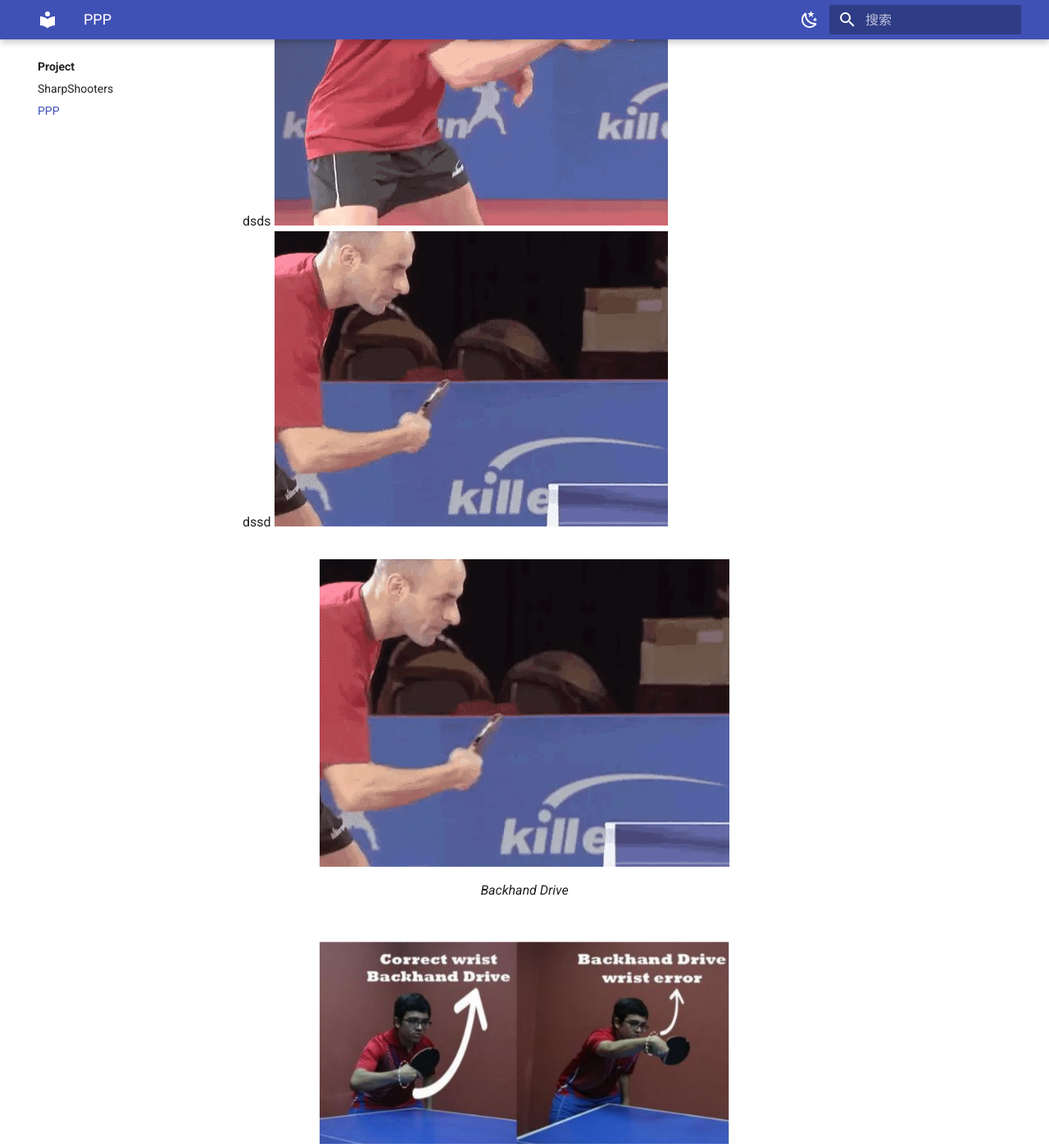
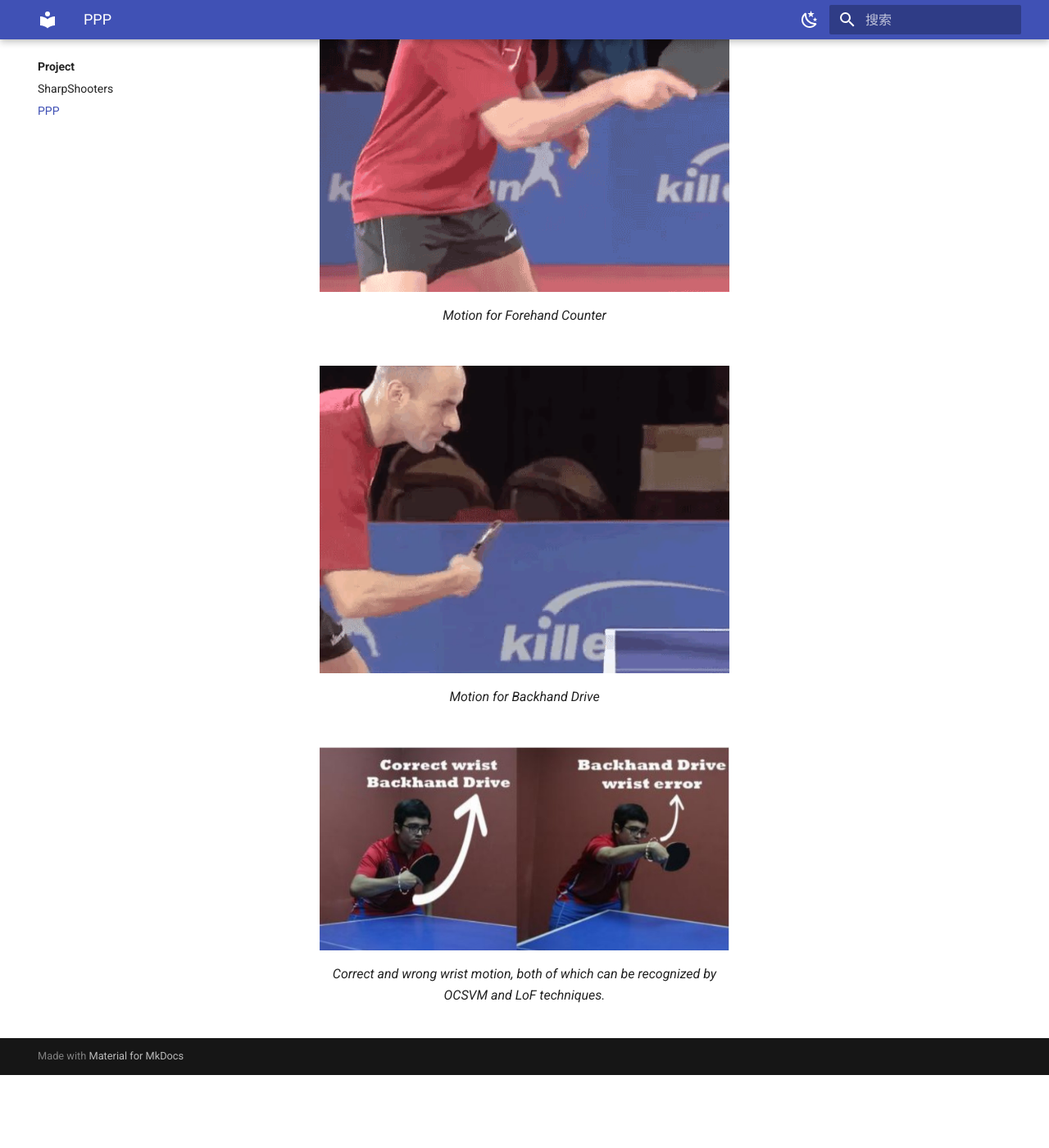
Before and after one commit to GuanQinG-GitHub/personal-website, an MkDocs documentation site: the page built from docs/Projects/PPP/PPP.md, in a window 1280 px wide and 1400 px high, scrolled down 1587 px. Shown: the whole window at 82% size. Built offline with MkDocs 1.6.1 and Material for MkDocs 9.7.7, drawn with Linux system fonts in a browser that asks for light colours; after the commit the page ends 2898 px from its top, so only the background shows below that.

Commit message:
Update PPP.md

```diff
--- a/docs/Projects/PPP/PPP.md
+++ b/docs/Projects/PPP/PPP.md
@@ -15,17 +15,18 @@ components as new features feeding into machine learning models. We ensemble ANN
 ## Overview
 
 <figure markdown>
-  ![](PPP_system_overall.jpg){ width="500" }
+  ![](PPP_system_overall.jpg){ width="600" }
   <figcaption>Project Overview</figcaption>
 </figure>
-dsds
-![](Forehand_counter.gif)
-dssd
-![](Backhand_drive.gif)
+
+<figure markdown>
+  ![](Forehand_counter.gif){ width="500" }
+  <figcaption>Motion for Forehand Counter</figcaption>
+</figure>
 
 <figure markdown>
   ![](Backhand_drive.gif){ width="500" }
-  <figcaption>Backhand Drive</figcaption>
+  <figcaption>Motion for Backhand Drive</figcaption>
 </figure>
 
 <figure markdown>
```
